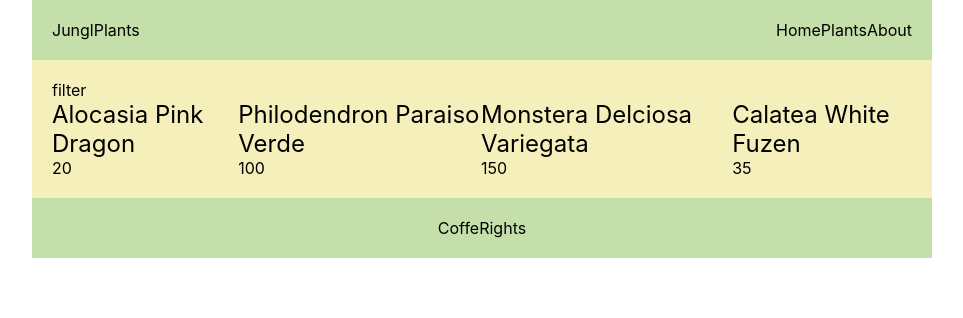
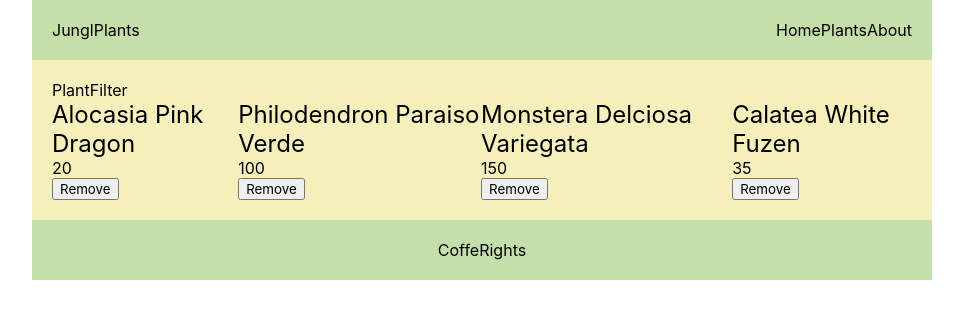
Before and after one commit to Yoniere/JungPlants, a React (Create React App) app: page / in a window 1280 px wide. Shown: the top 318 px of the page, without its empty margins (158-1121 px from the left). Built offline with nearby package versions, Linux system fonts and the light colour scheme.

Commit message:
remove added

```diff
--- a/src/cmps/PlantList.jsx
+++ b/src/cmps/PlantList.jsx
@@ -1,10 +1,10 @@
 import { PlantPreview } from "./PlantPreview"
 
-export function PlantList({plants}) {
+export function PlantList({plants, onSelectPlant,onRemovePlant}) {
   return (
     <section className="plant-list flex">
         {plants.map(plant=>
-            <PlantPreview key={plant._id} plant={plant} ></PlantPreview>)}
+            <PlantPreview key={plant._id} onRemovePlant={onRemovePlant} onSelectPlant={onSelectPlant} plant={plant} ></PlantPreview>)}
     </section>
   )
 }
--- a/src/cmps/PlantPreview.jsx
+++ b/src/cmps/PlantPreview.jsx
@@ -1,10 +1,12 @@
-
-
-export function PlantPreview({plant}) {
+export function PlantPreview({ plant, onSelectPlant,onRemovePlant }) {
   return (
     <section className="plant-preview">
-        <h2>{plant.name}</h2>
-        <h4>{plant.price}</h4>
+    <section
+    onClick={()=> onSelectPlant(plant._id)}>
+      <h2>{plant.name}</h2>
+      <h4>{plant.price}</h4>
     </section>
-  )
+      <button onClick={()=>onRemovePlant(plant._id)}>Remove</button>
+      </section>
+  );
 }
--- a/src/pages/PlantApp.jsx
+++ b/src/pages/PlantApp.jsx
@@ -2,6 +2,7 @@ import { Component } from "react";
 import { plantService } from "../services/plantService";
 import { PlantList } from "../cmps/PlantList";
 import { PlantDetails } from "./PlantDetails";
+import { PlantFilter } from "./PlantFilter";
 
 export class PlantApp extends Component {
   state = {
@@ -22,17 +23,30 @@ export class PlantApp extends Component {
   onSelectPlant = (plantId) => {
     this.setState({ selectedPlantId: plantId });
   };
+  onRemovePlant= async (plantId)=> {
+    await plantService.remove(plantId);
+    this.loadPlants();
+  }
 
   render() {
     const { plants, selectedPlantId } = this.state;
     if (!plants) return <div className="container">Loading...</div>;
     return (
       <section className="plant-app container">
-        filter
-        {!selectedPlantId ? (
-          <PlantList onSelectPlant={this.selectedPlantId} plants={plants}></PlantList>
+        {selectedPlantId ? (
+          <PlantDetails
+            plantId={selectedPlantId}
+            onBack={() => this.onSelectPlant(null)}
+          ></PlantDetails>
         ) : (
-          <PlantDetails></PlantDetails>
+        <>
+        <PlantFilter></PlantFilter>
+          <PlantList
+            onSelectPlant={this.onSelectPlant}
+            onRemovePlant={this.onRemovePlant}
+            plants={plants}
+          ></PlantList>
+          </>
         )}
       </section>
     );
--- a/src/pages/PlantDetails.jsx
+++ b/src/pages/PlantDetails.jsx
@@ -1,9 +1,25 @@
-import { Component } from 'react'
+import { Component } from "react";
+import { plantService } from "../services/plantService";
 
 export class PlantDetails extends Component {
+  state = {
+    plant: null,
+  };
+
+  async componentDidMount() {
+    const plant = await plantService.getById(this.props.plantId);
+    this.setState({ plant });
+  }
   render() {
-    return (
-      <div>PlantDetails</div>
-    )
+    const {plant} = this.state
+    if (!plant) return <div>Loading...</div>
+    return ( <section className="app-filter">
+        <h2>{plant.name}</h2>
+        <h4>{plant.price}</h4>
+        <h4>{plant.family}</h4>
+        <h4>{plant.type}</h4>
+        <button onClick={this.props.onBack}>back</button>
+    </section>
+    );
   }
 }
--- /dev/null
+++ b/src/pages/PlantFilter.jsx
@@ -0,0 +1,17 @@
+import { Component } from 'react'
+
+export class PlantFilter extends Component {
+
+    state={
+        name:'',
+        price:'',
+        type:'',
+        family:'',
+    }
+
+  render() {
+    return (
+      <div>PlantFilter</div>
+    )
+  }
+}
--- a/src/services/plantService.js
+++ b/src/services/plantService.js
@@ -4,8 +4,8 @@ import { makeId } from './utilService.js'
 export const plantService = {
     query,
     // save,
-    // remove,
-    // getById,
+    remove,
+    getById,
     // getEmptyRobot,
     // tryRobot
 }
@@ -38,18 +38,18 @@ function query(filterBy) {
 //     robot.batteryStatus -= 10
 //     return Promise.resolve()
 // }
-// function getById(id) {
-//     const robot = gRobots.find(robot => robot._id === id)
-//     return Promise.resolve({ ...robot })
-// }
+function getById(id) {
+    const plant = gPlants.find(plant => plant._id === id)
+    return Promise.resolve({ ...plant })
+}
 
-// function remove(id) {
-//     const idx = gRobots.findIndex(robot => robot._id === id)
-//     gRobots.splice(idx, 1)
-//     if (!gRobots.length) gRobots = gDefaultRobots.slice()
-//     storageService.store(STORAGE_KEY, gRobots)
-//     return Promise.resolve()
-// }
+function remove(id) {
+    const idx = gPlants.findIndex(plant => plant._id === id)
+    gPlants.splice(idx, 1)
+    if (!gPlants.length) gPlants = gDefaultPlants.slice()
+    storageService.store(STORAGE_KEY, gPlants)
+    return Promise.resolve()
+}
 
 // function save(robotToSave) {
 //     if (robotToSave._id) {
```
